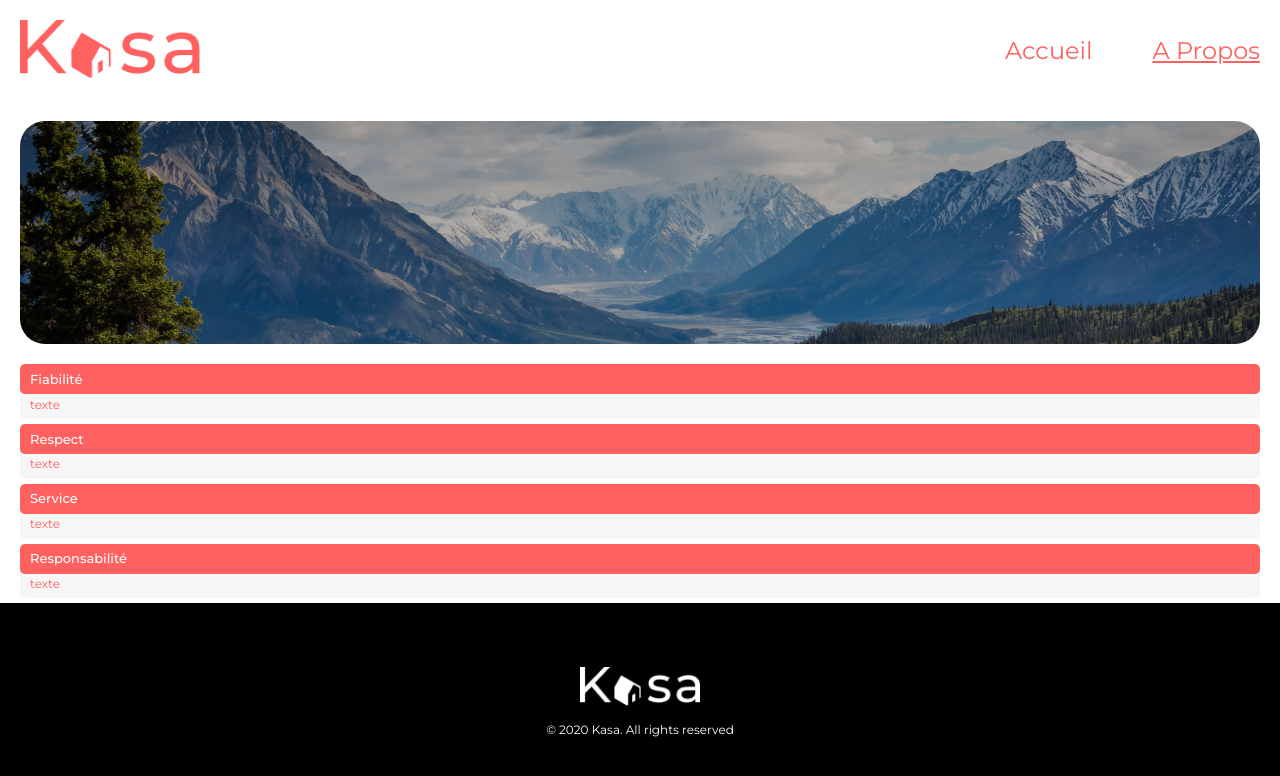
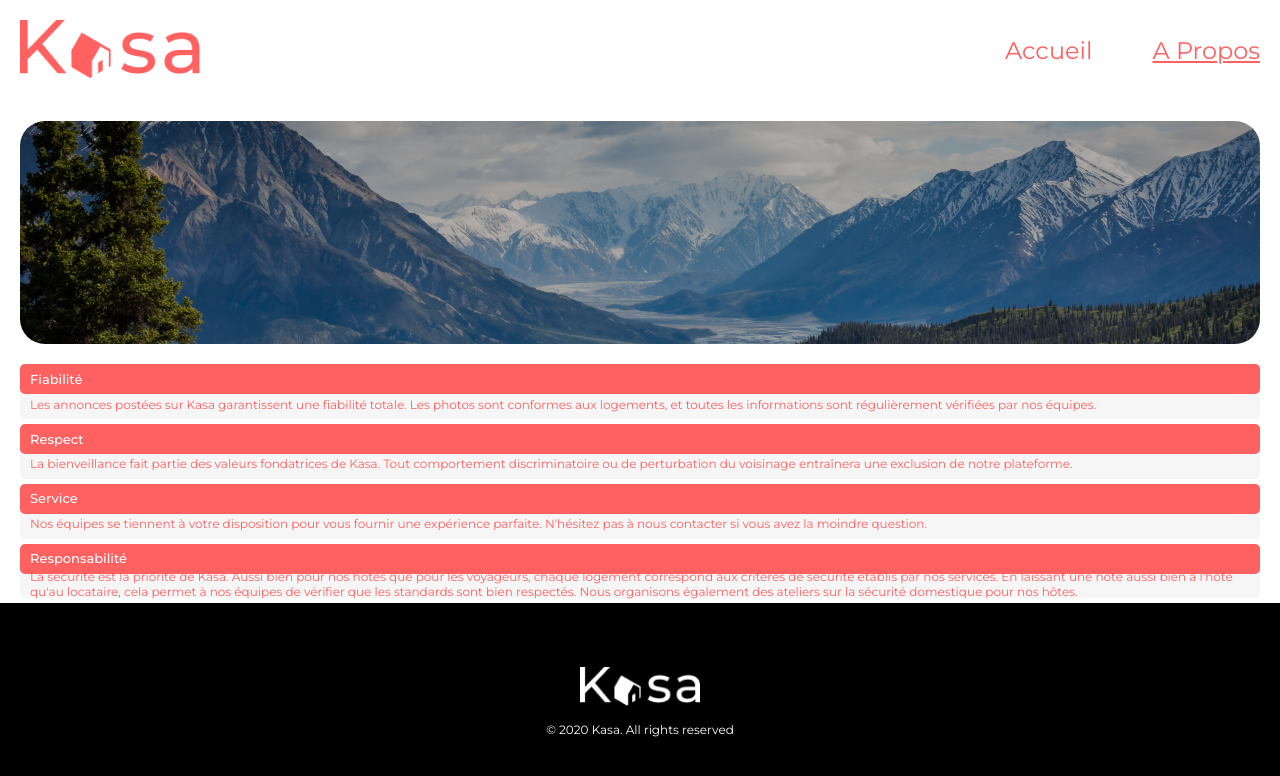
Before and after one commit to POLETTISTE/OCR_P11_KASA, a React (Create React App) app: page /About in a window 1280 px wide. Shown: the top 776 px of the page. Built offline with nearby package versions, Linux system fonts and the light colour scheme.

Commit message:
add text to dropdown about

```diff
--- a/src/components/Thumb/index.jsx
+++ b/src/components/Thumb/index.jsx
@@ -2,7 +2,7 @@
 
 const Thumb = (props) => {
   const text = props.text
-  const bg = props.bg
+  // const bg = props.bg
   return (
     <div className={` thumb  `}>
       <p>{text}</p>
--- a/src/pages/About/index.jsx
+++ b/src/pages/About/index.jsx
@@ -5,10 +5,22 @@ const About = () => {
   return (
     <div>
       <Banner bg="banner-about" />
-      <Dropdown titre="Fiabilité" texte="texte" />
-      <Dropdown titre="Respect" texte="texte" />
-      <Dropdown titre="Service" texte="texte" />
-      <Dropdown titre="Responsabilité" texte="texte" />
+      <Dropdown
+        titre="Fiabilité"
+        texte="Les annonces postées sur Kasa garantissent une fiabilité totale. Les photos sont conformes aux logements, et toutes les informations sont régulièrement vérifiées  par nos équipes."
+      />
+      <Dropdown
+        titre="Respect"
+        texte="La bienveillance fait partie des valeurs fondatrices de Kasa. Tout comportement discriminatoire ou de perturbation du voisinage entraînera une exclusion de notre plateforme."
+      />
+      <Dropdown
+        titre="Service"
+        texte="Nos équipes se tiennent à votre disposition pour vous fournir une expérience parfaite. N'hésitez pas à nous contacter si vous avez la moindre question."
+      />
+      <Dropdown
+        titre="Responsabilité"
+        texte="La sécurité est la priorité de Kasa. Aussi bien pour nos hôtes que pour les voyageurs, chaque logement correspond aux critères de sécurité établis par nos services. En laissant une note aussi bien à l'hôte qu'au locataire, cela permet à nos équipes de vérifier que les standards sont bien respectés. Nous organisons également des ateliers sur la sécurité domestique pour nos hôtes."
+      />
     </div>
   )
 }
```
Also changed, not shown: public/favicon 2.png (deleted).
